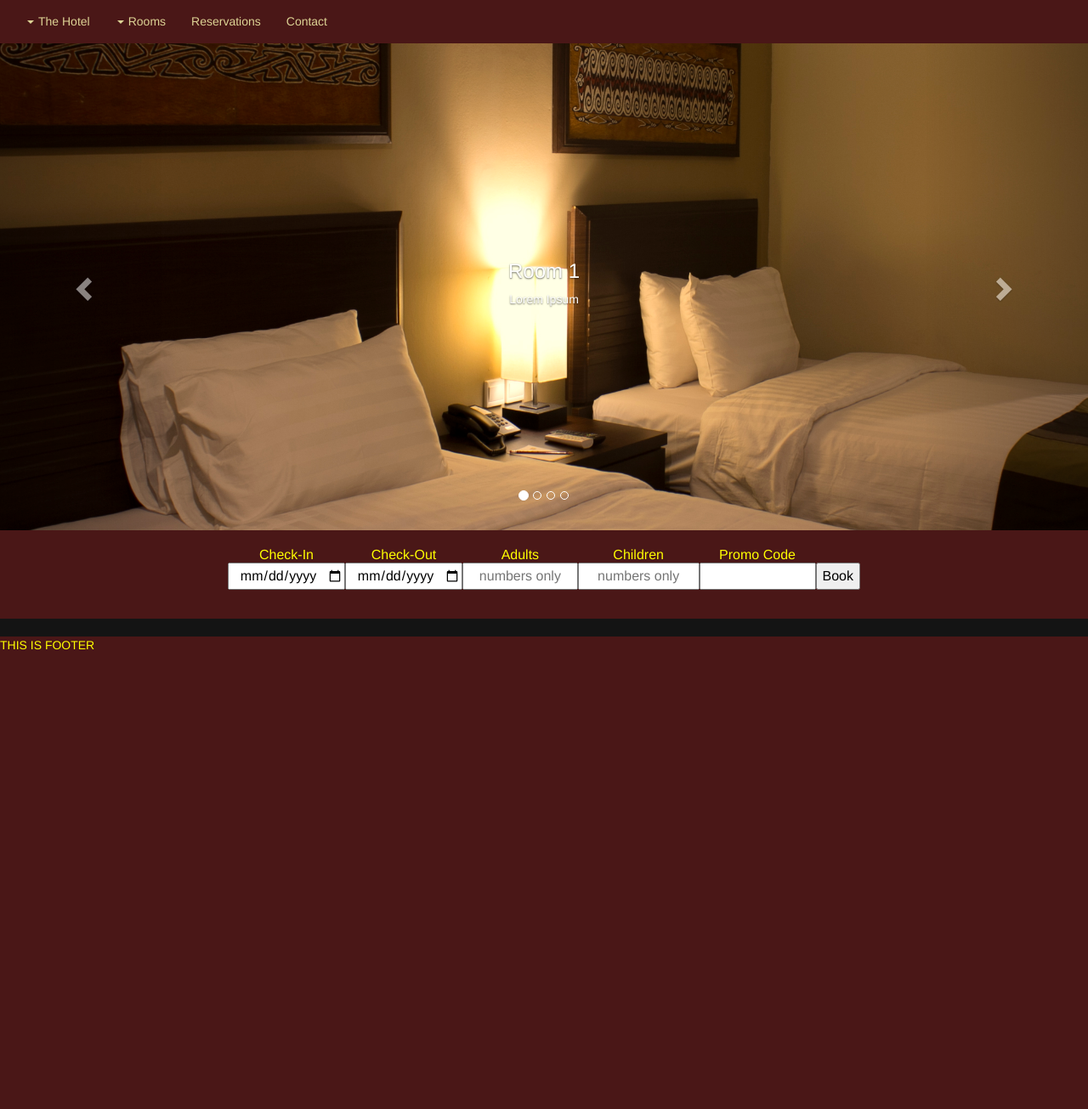
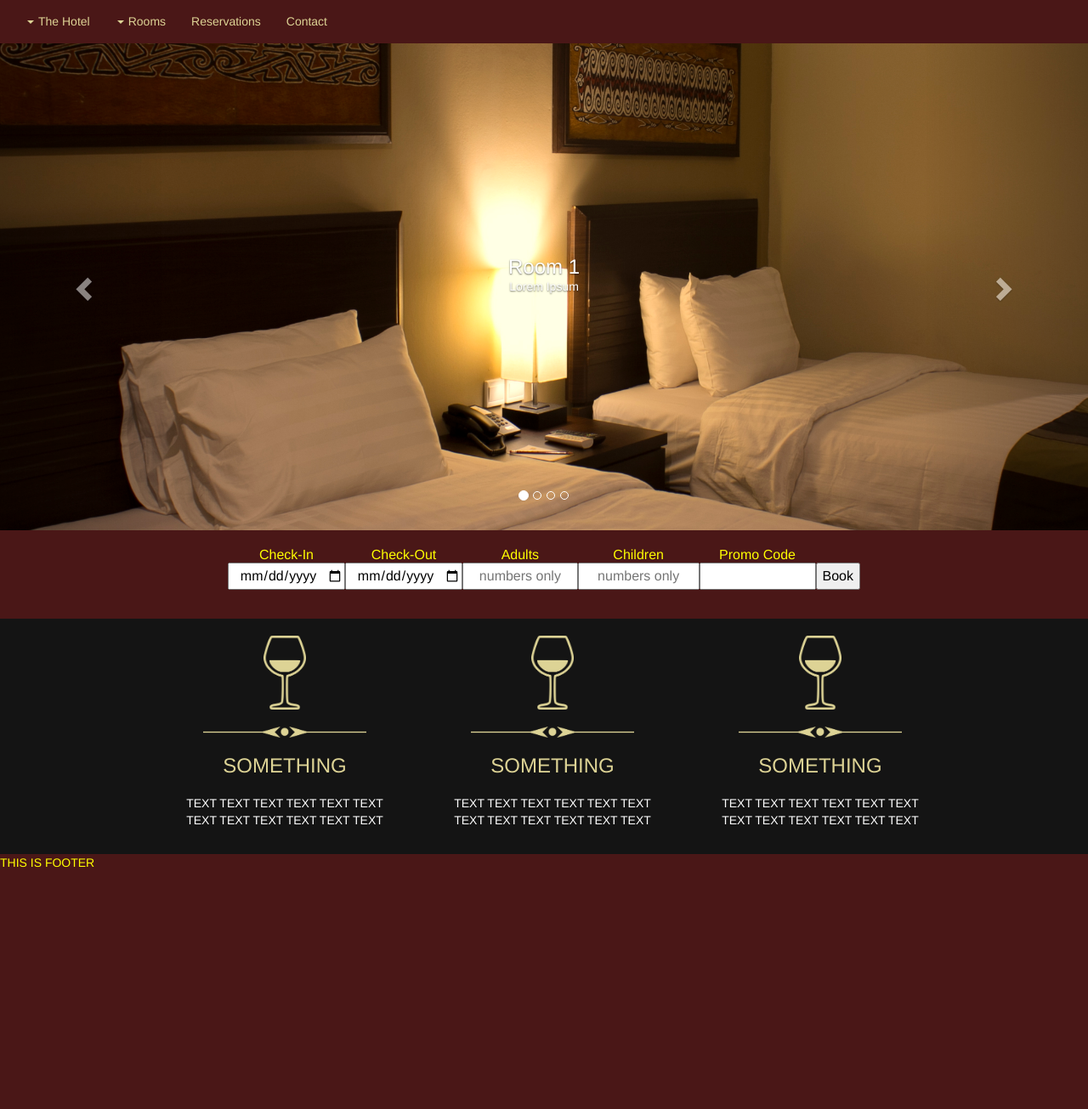
Before and after one commit to Apostolus/GrandABEHotel, a CodeIgniter app: page /database/ in a window 1280 px wide. Shown: the whole page at 85% size. Before the commit the page ends 765 px from the top, so only its background shows below. Run offline with CodeIgniter, Linux system fonts and the light colour scheme; some libraries are stand-ins or nearby versions.

Commit message:
Minor addition

```diff
--- a/application/views/pages/Home.php
+++ b/application/views/pages/Home.php
@@ -82,23 +82,38 @@
   </div>
 
   <div class="facilitiesDiv container">
-    <div class="row">
-      <div class="col-xs-12 col-md-3">
-        <center>
-        <div class=""></div>
-        </center>
+    <center>
+      <div class="row" style="width:75%">
+        <a href="#">
+        <div class="col-xs-12 col-md-4">
+          <div class="col-xs-12 facilityDesc"><img src="assets/img/placeholderIcon.png" width="50vh"></div>
+          <div class="col-xs-12 facilityDesc"><img src="assets/img/line.png" width="75%"></div>
+          <div class="col-xs-12 facilityDesc"><h3 style="color:#ddd395;">SOMETHING</h3></div>
+          <div class="col-xs-12 facilityDesc"><p style="color:white;">TEXT TEXT TEXT TEXT TEXT TEXT TEXT TEXT TEXT TEXT TEXT TEXT</p></div>
+        </div>
+       </a>
+          <hr class="col-xs-12 visible-xs">
+
+        <a href="#">
+        <div class="col-xs-12 col-md-4">
+          <div class="col-xs-12 facilityDesc"><img src="assets/img/placeholderIcon.png" width="50vh"></div>
+          <div class="col-xs-12 facilityDesc"><img src="assets/img/line.png" width="75%"></div>
+          <div class="col-xs-12 facilityDesc"><h3 style="color:#ddd395;">SOMETHING</h3></div>
+          <div class="col-xs-12 facilityDesc"><p style="color:white;">TEXT TEXT TEXT TEXT TEXT TEXT TEXT TEXT TEXT TEXT TEXT TEXT</p></div>
+        </div>
+          <hr class="col-xs-12 visible-xs">
+        </a>
+
+        <a href="#">
+        <div class="col-xs-12 col-md-4">
+          <div class="col-xs-12 facilityDesc"><img src="assets/img/placeholderIcon.png" width="50vh"></div>
+          <div class="col-xs-12 facilityDesc"><img src="assets/img/line.png" width="75%"></div>
+          <div class="col-xs-12 facilityDesc"><H3 style="color:#ddd395;">SOMETHING</H3></div>
+          <div class="col-xs-12 facilityDesc"><p style="color:white;">TEXT TEXT TEXT TEXT TEXT TEXT TEXT TEXT TEXT TEXT TEXT TEXT</p></div>
+        </div>
+        </a>
       </div>
-      <div class="col-xs-12 col-md-3 col-md-offset-1">
-        <center>
-        <div class=""></div>
-        </center>
-      </div>
-      <div class="col-xs-12 col-md-3 col-md-offset-1">
-        <center>
-        <div class=""></div>
-        </center>
-      </div>
-    </div>
+    </center>
   </div>
 
 </div>
--- a/assets/css/style.css
+++ b/assets/css/style.css
@@ -66,6 +66,10 @@ ul.nav a:hover {
 	padding: 10px;
 }
 
+.facilityDesc{
+	margin: 10px;
+}
+
 td{
 	text-align: center;
 }
@@ -83,3 +87,12 @@ footer{
 	background-color: #4A1717;
 	color: yellow;		/*CHANGE*/
 }
+
+h3{
+	margin: 0;
+}
+
+hr{
+	background-color: #ddd395;
+	opacity: 0.5;
+}
```
